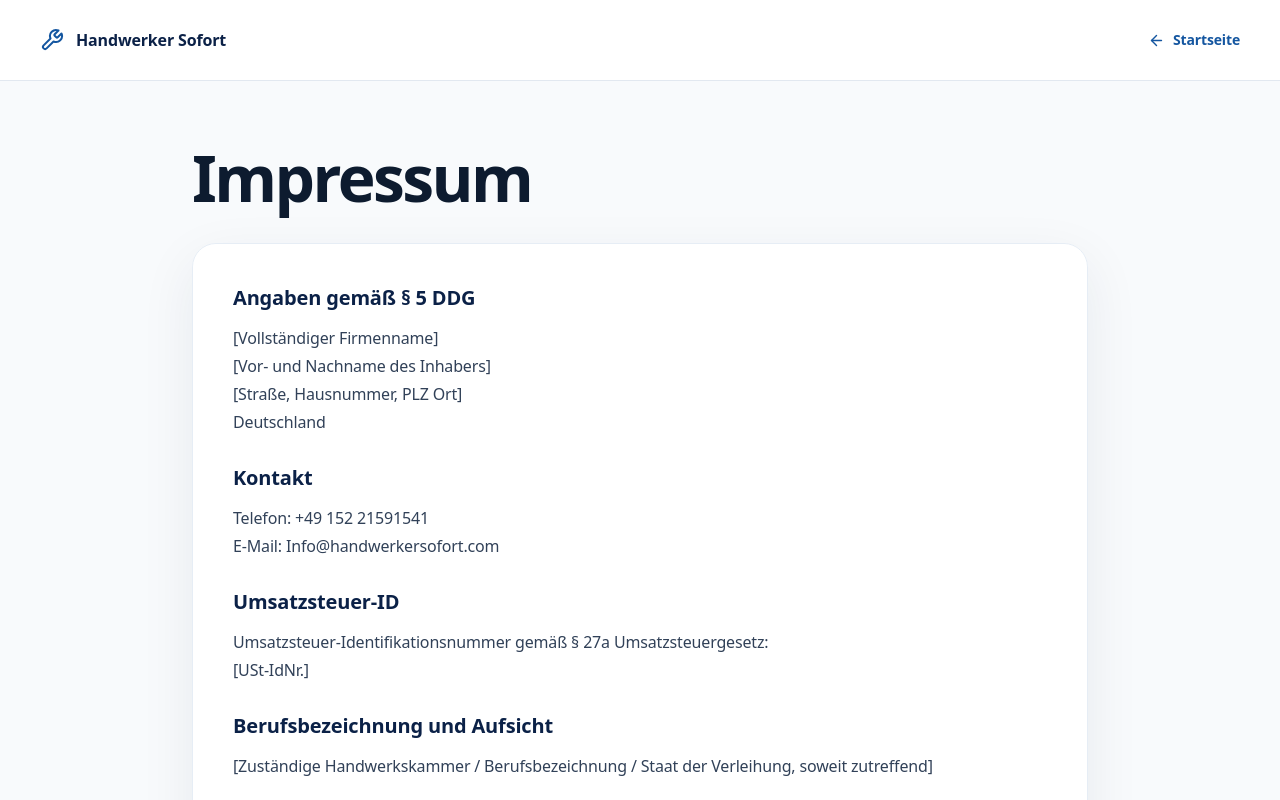
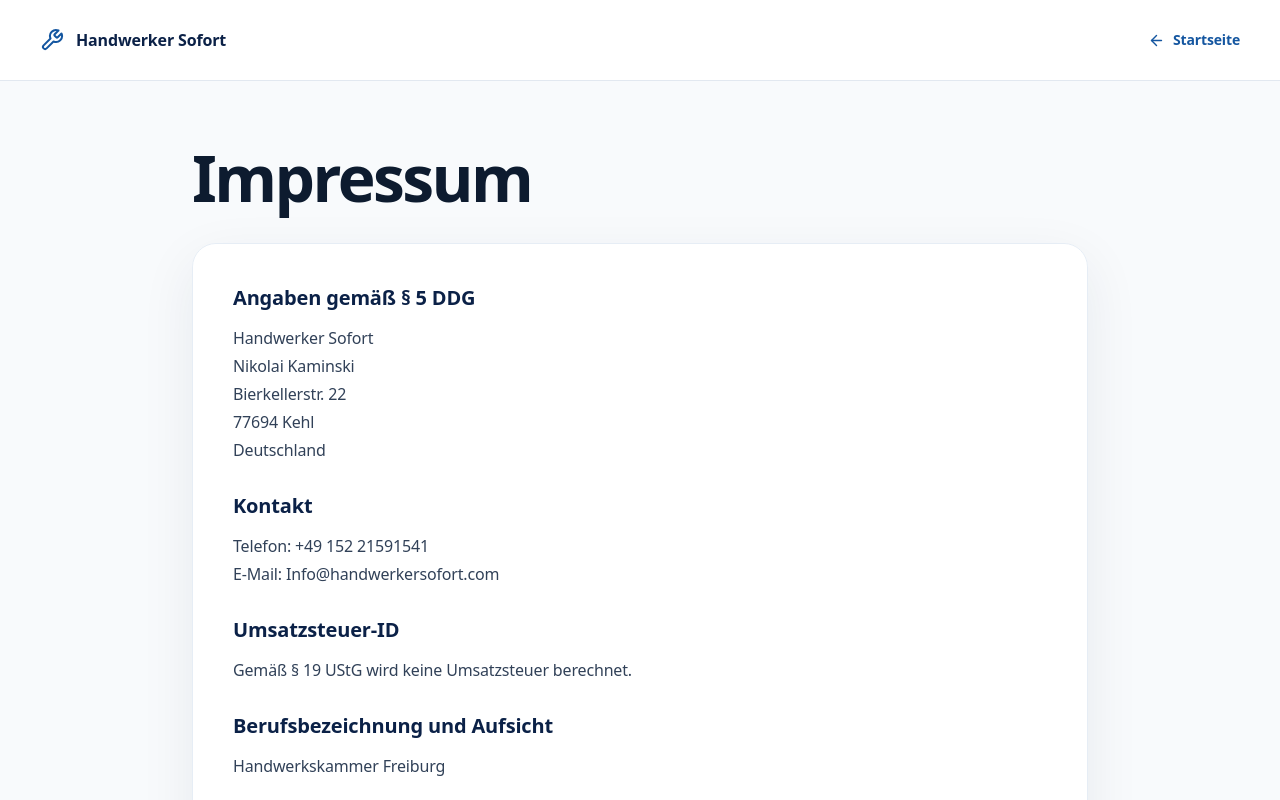
Before and after one commit to nekr1387/handwerker-sofort, a Next.js app: page /impressum in a window 1280 px wide. Shown: the top 800 px of the page. Built offline with nearby package versions, Linux system fonts and the light colour scheme.

Commit message:
Update impressum and production domain

```diff
--- a/app/impressum/page.tsx
+++ b/app/impressum/page.tsx
@@ -1,18 +1,16 @@
 import type { Metadata } from "next";
 import { LegalPage } from "@/components/LegalPage";
-import { siteConfig } from "@/lib/site-config";
 
 export const metadata: Metadata = { title: "Impressum | Handwerker Sofort", robots: { index: true, follow: true } };
 
 export default function Impressum() {
   return (
     <LegalPage title="Impressum">
-      <section><h2 className="text-xl font-black text-[#0b2147]">Angaben gemäß § 5 DDG</h2><p className="mt-3">[Vollständiger Firmenname]<br />[Vor- und Nachname des Inhabers]<br />{siteConfig.address}<br />Deutschland</p></section>
-      <section><h2 className="text-xl font-black text-[#0b2147]">Kontakt</h2><p className="mt-3">Telefon: {siteConfig.phoneDisplay}<br />E-Mail: {siteConfig.email}</p></section>
-      <section><h2 className="text-xl font-black text-[#0b2147]">Umsatzsteuer-ID</h2><p className="mt-3">Umsatzsteuer-Identifikationsnummer gemäß § 27a Umsatzsteuergesetz:<br />[USt-IdNr.]</p></section>
-      <section><h2 className="text-xl font-black text-[#0b2147]">Berufsbezeichnung und Aufsicht</h2><p className="mt-3">[Zuständige Handwerkskammer / Berufsbezeichnung / Staat der Verleihung, soweit zutreffend]</p></section>
+      <section><h2 className="text-xl font-black text-[#0b2147]">Angaben gemäß § 5 DDG</h2><p className="mt-3">Handwerker Sofort<br />Nikolai Kaminski<br />Bierkellerstr. 22<br />77694 Kehl<br />Deutschland</p></section>
+      <section><h2 className="text-xl font-black text-[#0b2147]">Kontakt</h2><p className="mt-3">Telefon: +49 152 21591541<br />E-Mail: Info@handwerkersofort.com</p></section>
+      <section><h2 className="text-xl font-black text-[#0b2147]">Umsatzsteuer-ID</h2><p className="mt-3">Gemäß § 19 UStG wird keine Umsatzsteuer berechnet.</p></section>
+      <section><h2 className="text-xl font-black text-[#0b2147]">Berufsbezeichnung und Aufsicht</h2><p className="mt-3">Handwerkskammer Freiburg</p></section>
       <section><h2 className="text-xl font-black text-[#0b2147]">Verbraucherstreitbeilegung</h2><p className="mt-3">Wir sind nicht bereit oder verpflichtet, an Streitbeilegungsverfahren vor einer Verbraucherschlichtungsstelle teilzunehmen.</p></section>
-      <p className="rounded-lg bg-amber-50 p-4 text-sm text-amber-900"><strong>Hinweis:</strong> Bitte ersetzen Sie alle Platzhalter und lassen Sie das Impressum vor Veröffentlichung rechtlich prüfen.</p>
     </LegalPage>
   );
 }
--- a/lib/site-config.ts
+++ b/lib/site-config.ts
@@ -7,7 +7,7 @@ export const siteConfig = {
   whatsappHref: "4915221591541",
   email: "Info@handwerkersofort.com",
   address: "[Straße, Hausnummer, PLZ Ort]",
-  url: "https://handwerker-sofort.de",
+  url: "https://handwerkersofort.com",
   pricePerHour: "35 €",
   travelPrice: "XX €",
 };
```
